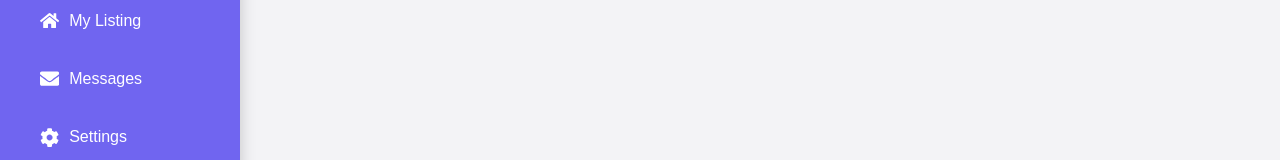
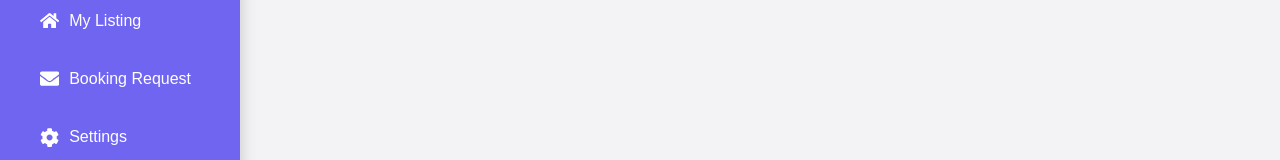
Before and after one commit to amanmahat0/Online-Rental-System-, a React (Create React App) app in the folder client/: page /Owner in a window 1280 px wide. Shown: the part 263-423 px from the top of the page. Built offline with nearby package versions, Linux system fonts and the light colour scheme.

Commit message:
added route of booking request for the owner side

```diff
--- a/client/src/owners/Routes/OwnerDashboard.jsx
+++ b/client/src/owners/Routes/OwnerDashboard.jsx
@@ -4,6 +4,7 @@ import React, { useState } from 'react';
 import OwnerSidebar from '../../owners/Sidebar/OwnerSidebar';
 import OwnerProfile from '../../owners/My Profile/OwnerProfile';
 import MyListingsOwner from '../../owners/My Listings/MyListingsOwner';
+import BookingRequest from '../../agent/BookingRequest/BookingRequest';
 import './OwnerDashboard.css';
 
 const OwnerDashboard = () => {
@@ -25,6 +26,7 @@ const OwnerDashboard = () => {
                         <Route path="/owner/" element={<Navigate to="/owner/profile" replace />} />
                         <Route path="/owner/profile" element={<OwnerProfile />} />
                         <Route path="/owner/mylisting" element={<MyListingsOwner />} />
+                        <Route path="/owner/booking-request" element={<BookingRequest />} />
                         {/* <Route path="/messages" element={<Messages />} />
                         <Route path="/settings" element={<Settings />} />
                         <Route path="/logout" element={<Logout />} /> */}
--- a/client/src/owners/Sidebar/OwnerSidebar.jsx
+++ b/client/src/owners/Sidebar/OwnerSidebar.jsx
@@ -38,11 +38,11 @@ const OwnerSidebar = () => {
         </li>
         <li className="owner-menu-item">
           <NavLink
-            to="/owner/messages"
+            to="/owner/booking-request"
             className={({ isActive }) => (isActive ? "owner-active-link" : "")}
           >
             <FaEnvelope className="owner-sidebar-icon" />
-            <span>Messages</span>
+            <span>Booking Request</span>
           </NavLink>
         </li>
         <li className="owner-menu-item">
```
